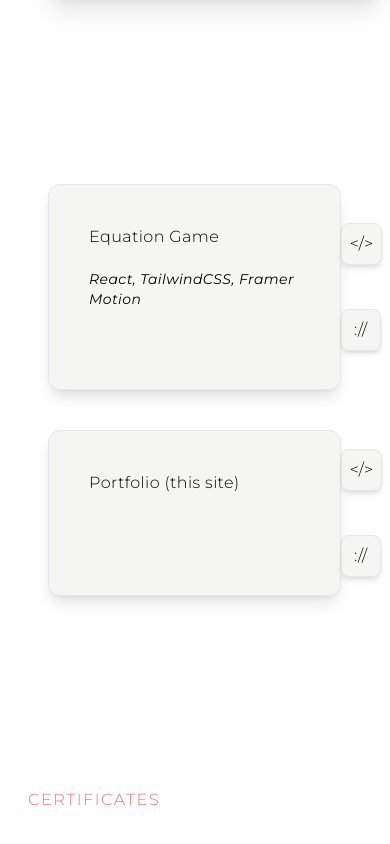
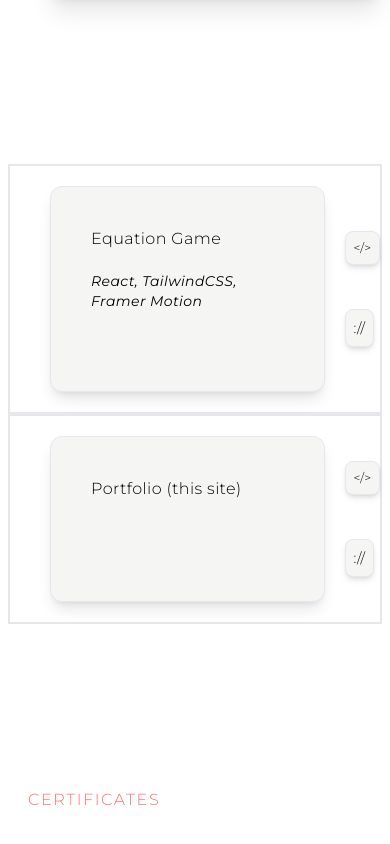
Before and after one commit to skyleilani/sky-portfolio, a Next.js app: page / in a window 390 px wide. Shown: the part 2056-2900 px from the top of the page. Built offline with nearby package versions, Linux system fonts and the light colour scheme.

Commit message:
implementing mobile responsive styling

```diff
--- a/components/ProjectCard.jsx
+++ b/components/ProjectCard.jsx
@@ -22,14 +22,15 @@ const ProjectCard = ({
   };
 
   return (
-    <div className='items-center justify-center'>
-      <div className='flex z-10 items-center'>
+    <div className='items-center'>
+      <div className='flex justify-center border z-10'>
         {/* shift element down by 15px when element is tapped */}
-        <div className=' w-full pl-10'>
+        <div className=' w-full '>
+          <div className='border flex items-center justify-center'>
             <motion.div
               whileTap={{ y: 15 }}
               onClick={toggleTabs}
-            className='border w-full sm:w-4/6 cursor-pointer rounded-xl shadow-lg p-10 pb-20 m-5 w-full sm:w-9/12 bg-stone-100 hover:bg-stone-200 hover:shadow-2xl mx-auto'
+              className='border w-full sm:w-3/6 ml-10 cursor-pointer rounded-xl shadow-lg p-10 pb-20 m-5 w-full sm:w-9/12 bg-stone-100 hover:bg-stone-200 hover:shadow-2xl'
             >
               <div className='w-full tracking-wide'>
                 <h1 className='mb-5 text-md sm:text-lg'>{title}</h1>
@@ -42,21 +43,23 @@ const ProjectCard = ({
                 </p>
               </div>
             </motion.div>
-        </div>
-        <div className='flex flex-col '>
+
+            {/* source code and live project buttons */}
+            <div className='flex flex-col'>
               <a
-            className='border my-1 mb-10 p-2 shadow-md rounded-lg cursor-pointer bg-stone-100 hover:bg-stone-300 hover:translate-x-0.5'
+                className='border text-xs sm:text-md my-1 mb-10 p-2 shadow-md rounded-lg cursor-pointer bg-stone-100 hover:bg-stone-300 hover:translate-x-0.5'
                 href={sourceCodeLink}
               >{`</>`}</a>
               <a
-            className='border my-1 p-2 text-center shadow-md rounded-lg cursor-pointer bg-stone-100 hover:bg-stone-300 hover:translate-x-0.5 w-10'
+                className='border text-sm sm:text-md my-1 p-2 text-center shadow-md rounded-lg cursor-pointer bg-stone-100 hover:bg-stone-300 hover:translate-x-0.5 w-fit sm:w-10'
                 href={liveLink}
               >
                 {`://`}
               </a>
             </div>
           </div>
-
+        </div>
+      </div>
       {/* If isTabsOpen is true, render the Tabs component */}
       {isTabsOpen && (
         // set initial position to 100% above normal position & completely transparent on first render
--- a/components/Tabs.jsx
+++ b/components/Tabs.jsx
@@ -73,9 +73,9 @@ const Tabs = ({
   const moreTabDescriptionList = moreTabDescription.split('.');
 
   return (
-    <div className='py-5 items-center z-10 '>
+    <div className='py-5 items-center z-10 mr-5 '>
       <div
-        className='flex w-full sm:w-3/5 h-3/6 border rounded-xl shadow-lg p-5 mx-auto  h-3/6 bg-stone-100'
+        className='flex w-4/5 sm:w-6/12 h-3/6 border rounded-xl shadow-lg p-5 mx-auto  h-3/6 bg-stone-100'
         ref={container}
       >
         <div className='text-left w-11/12 pl-5  '>
```
Lines whose indentation alone changed are shown as unchanged.
